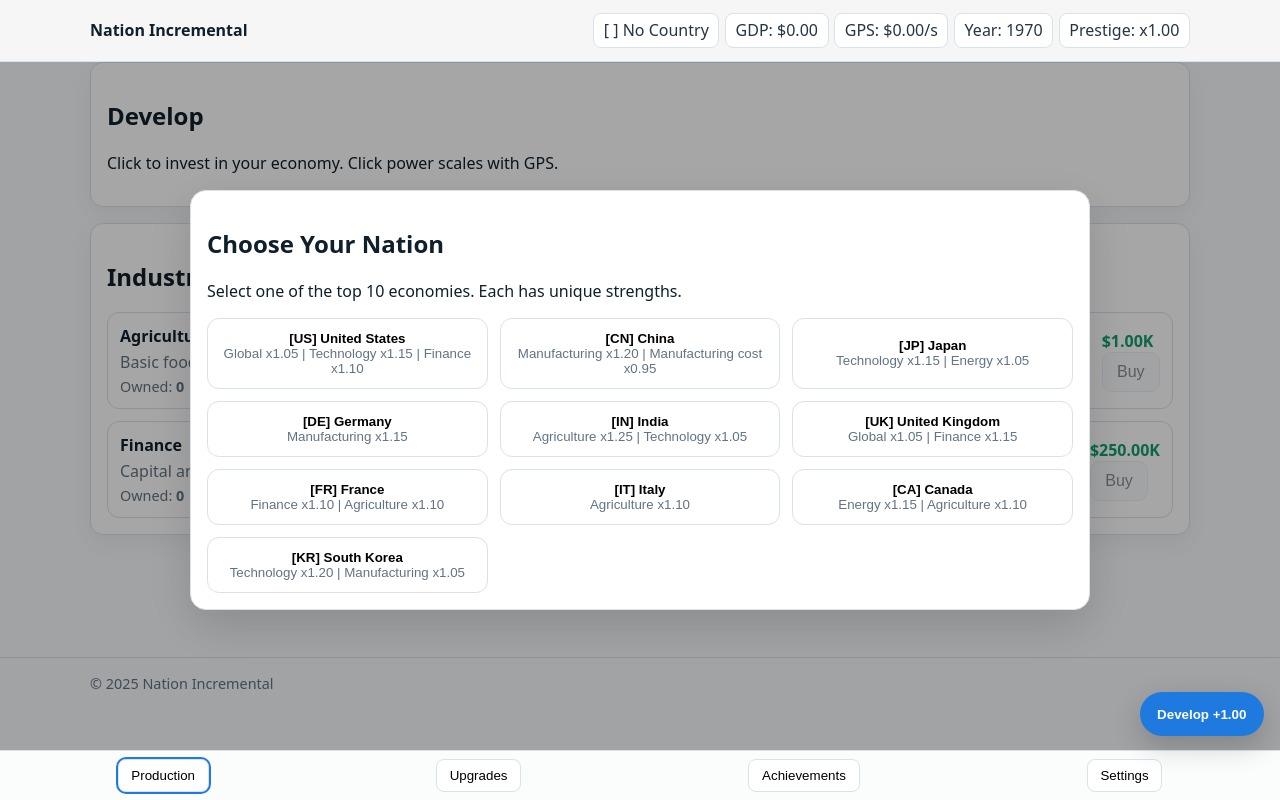
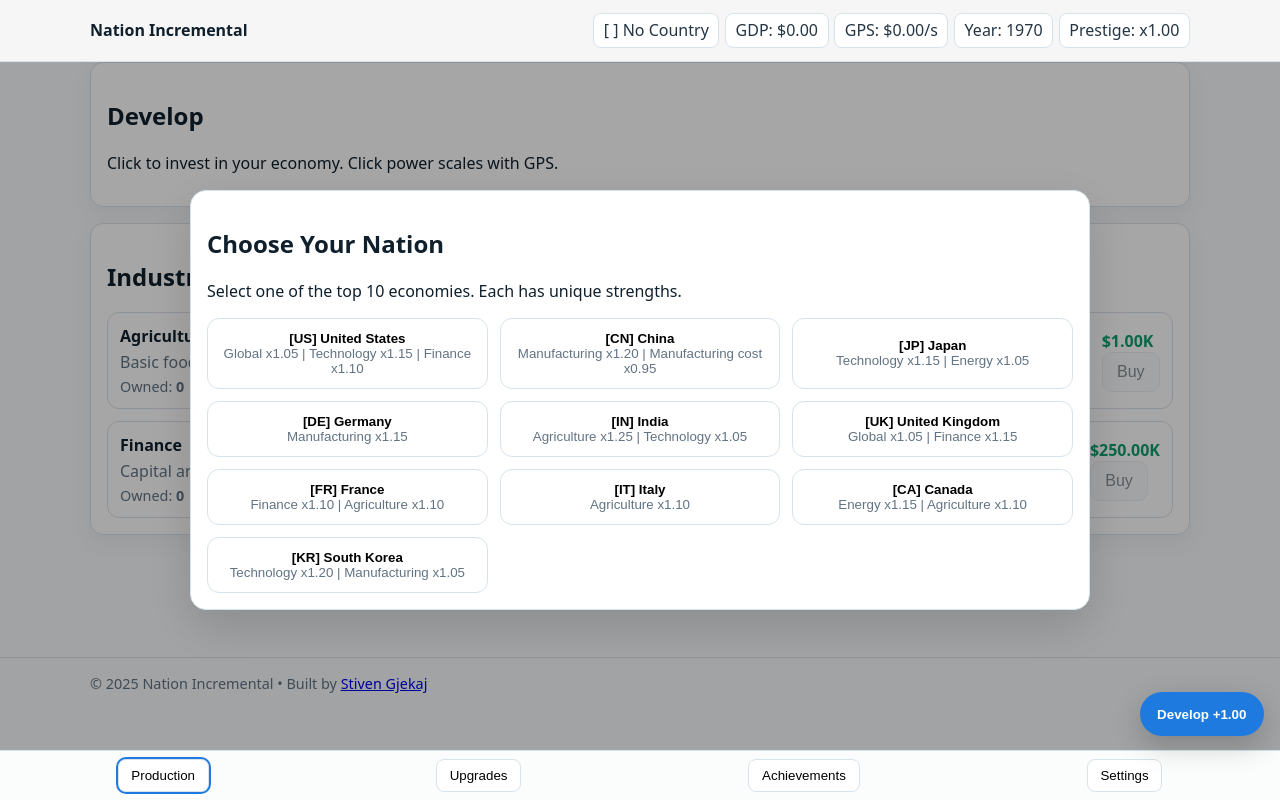
Before and after one commit to Stiven-Gjekaj/nation-incremental, a plain HTML site: page index.html in a window 1280 px wide. Drawn offline with Linux system fonts and the light colour scheme.

Commit message:
Update index.html

```diff
--- a/index.html
+++ b/index.html
@@ -105,6 +105,10 @@
           </div>
           <pre id="debugInfo" class="small" style="display:none"></pre>
         </div>
+        <div class="panel">
+          <h2>Credits</h2>
+          <p class="small">Game design and development by <a href="https://stiven-gjekaj.github.io/portfolio/" target="_blank" rel="noopener noreferrer">Stiven Gjekaj</a>.</p>
+        </div>
       </section>
     </main>
 
@@ -134,7 +138,7 @@
     </div>
 
     <footer class="footer">
-      <div class="container small">&copy; <span id="year">2025</span> Nation Incremental</div>
+      <div class="container small">&copy; <span id="year">2025</span> Nation Incremental • Built by <a href="https://stiven-gjekaj.github.io/portfolio/" target="_blank" rel="noopener noreferrer">Stiven Gjekaj</a></div>
     </footer>
 
     <script src="game.js"></script>
```
